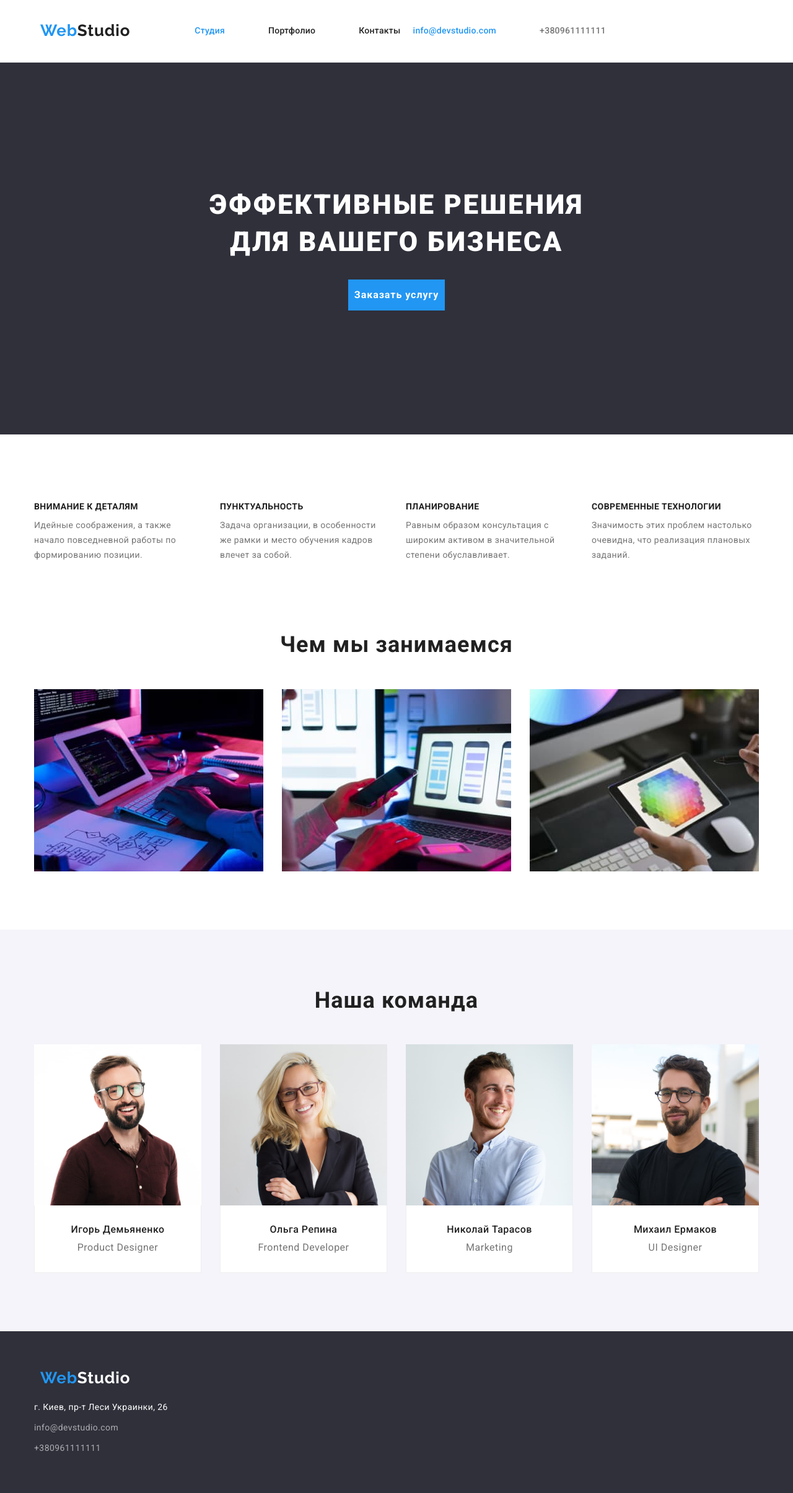
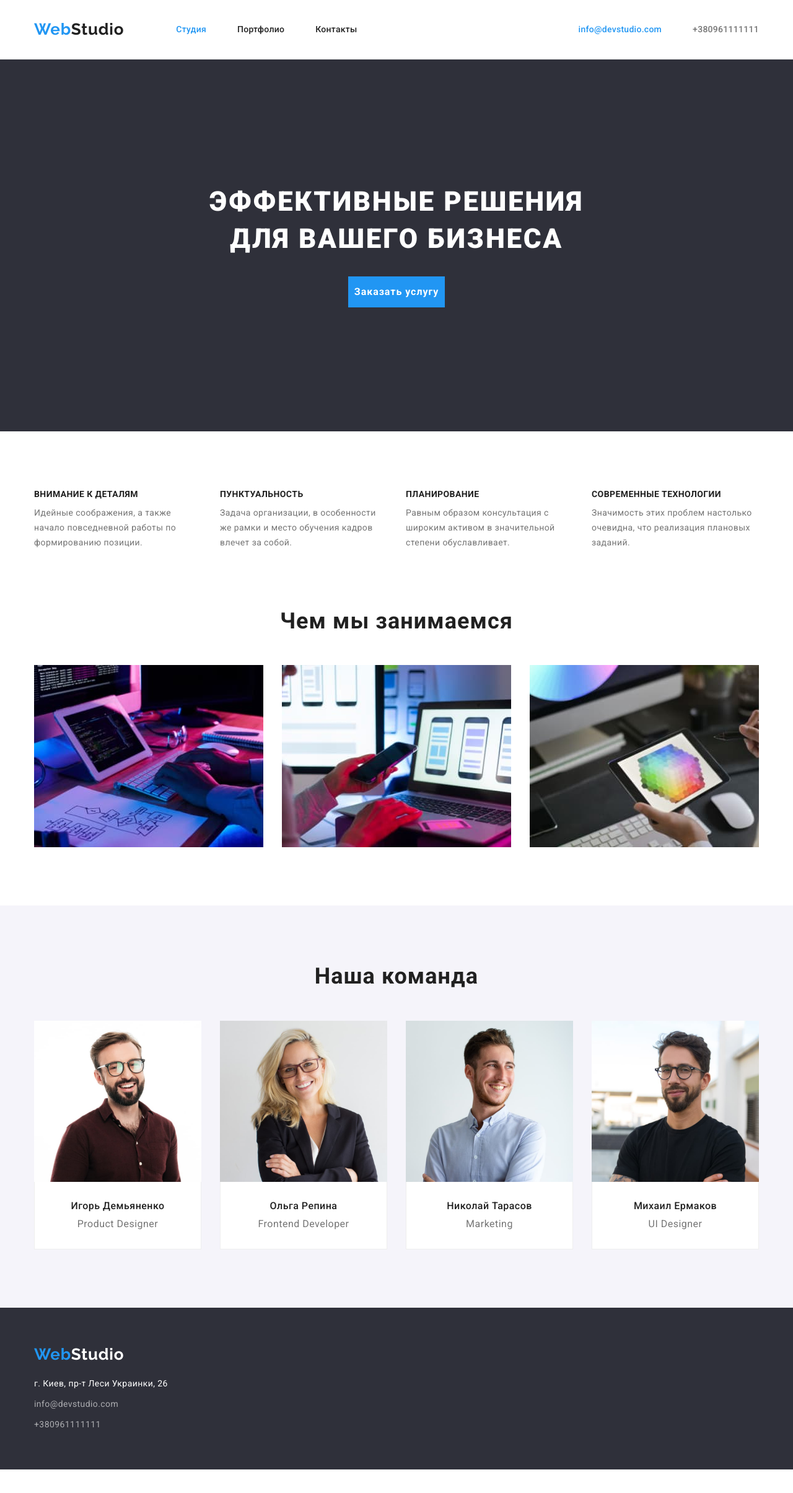
Before and after one commit to ineteta9/goit-markup-hw-03, a plain HTML site: page index.html in a window 1280 px wide. Shown: the whole page at 62% size. After the commit the page ends 2371 px from the top, so only its background shows below. Drawn offline with nearby package versions, Linux system fonts and the light colour scheme.

Commit message:
исправлен дз№3

```diff
--- a/css/style.css
+++ b/css/style.css
@@ -21,8 +21,6 @@ body {
 /* первая линия */
 header {
   border-bottom: 1px solid #ececec;
-  padding-top: 24px;
-  padding-bottom: 25px;
     }
 /*background: var(--white-color);
   color: var(--common-text-color);*/
@@ -39,10 +37,8 @@ ul {
   font-size: 26px;
   line-height: 1.2;
   letter-spacing: 0.03em;
-  padding-left: 10px;
-  padding-right: 10px;
-  padding-top: 10px;
-  padding-bottom: 10px;
+  padding-top: 24px;
+  padding-bottom: 25px;
 }
 
 .logo-style {
@@ -68,6 +64,10 @@ ul {
   align-items: center;
 }
 
+.main-nav a {
+  padding-top: 32px;
+  padding-bottom: 32px;}
+
 .site-nav,
 .contakt-nav {
   display: flex;
@@ -78,13 +78,6 @@ ul {
   letter-spacing: 0.02em;
   text-decoration: none;
 }
-.site-nav li,
-.contakt-nav li {
-  padding-left: 10px;
-  padding-right: 10px;
-  padding-top: 10px;
-  padding-bottom: 10px;
-}
 
 .site-nav li:not(:last-child),
 .contakt-nav li:not(:last-child) {
@@ -92,7 +85,7 @@ ul {
 }
 
 .contakt-nav {
-  margin-right: 331px;
+  margin-left: auto;
   }
 
 .site-nav a.link.current {
@@ -184,6 +177,7 @@ ul {
   padding-top: 10px;
   padding-bottom: 10px;
 }
+.btn:hover, .btn:focus {cursor: pointer;}
 
 h1,
 h2,
@@ -192,25 +186,22 @@ p {
   margin: 0;
 }
 
+/* Особенности */
 .sections {
   padding-top: 94px;
   padding-bottom: 94px;
 }
-/* Особенности */
+
 .details {
-  /*background: var(--white-color);*/
   background: var(--white-color);
   font-size: 14px;
   line-height: 1.71;
   letter-spacing: 0.03em;
-  padding-top: 15px;
-  padding-bottom: 15px;
+  padding-bottom: 0;
 }
 .holder {
   display: flex;
   flex-wrap: wrap;
-  height: 101px;
-  padding: 0;
   }
 
 .holder li {
@@ -237,7 +228,6 @@ p {
 /* Чем мы занимаемся */
 .about {
   background: var(--white-color);
-  padding-top: 94px;
   }
 
 .about-title {
@@ -258,8 +248,7 @@ p {
   margin-left: auto;
   margin-right: auto;
 }
-/*.about-item li {
-  padding: 0px;}*/
+
 .about-item li:not(:last-child) {
   margin-right: var(--card-set-gap);
 }
@@ -323,6 +312,16 @@ p {
   background: var(--home-color);
 }
 
+.logo-footer {
+  margin-right: 84px;
+  font-family: 'Raleway';
+  font-style: normal;
+  font-weight: 700;
+  font-size: 26px;
+  line-height: 1.2;
+  letter-spacing: 0.03em;
+  }
+
 a {
   text-decoration: none;
 }
@@ -364,16 +363,13 @@ a {
 .item-button {
   display: flex;
   justify-content: center;
-  padding-top: 94px;
-  padding-bottom: 50px;
+  margin-bottom: 50px;
 }
 .item-button :not(:last-child) {
   margin-right: 8px;}
 
 .item-button button {
   display: inline-block;
-  margin-left: auto;
-  margin-right: auto;
   height: 38px;
   font-family: 'Roboto';
   font-style: normal;
@@ -430,10 +426,6 @@ a {
 .elements {
   display: flex;
   flex-wrap: wrap;
-  list-style: none;
-  width: 1170px;
-  padding: 0;
-  margin: 0;
   margin-left: calc(-1 * var(--card-set-gap));
 }
 
@@ -448,12 +440,6 @@ a {
   margin-bottom: var(--card-set-gap);}
 .elements li:nth-child(3n) {margin-right: 0px;}*/
 
-h1,
-h2,
-h3,
-p {
-  margin: 0;
-}
 .elements .element-title {
   color: var(--title-text-color);
   font-weight: 700;
@@ -463,6 +449,7 @@ p {
 }
 
 .elements .text {
+  margin-top: 4px;
   color: var(--common-text-color);
   font-size: 16px;
   line-height: 1.87;
--- a/index.html
+++ b/index.html
@@ -40,8 +40,7 @@
           <button type="button" class="btn">Заказать услугу</button>
         </div>
        </section>
-       <div class="sections">
-       <section class="details">
+       <section class="sections details">
         <div class="container">
         <h2 hidden>Особенности</h2>
           <ul class="holder">
@@ -64,7 +63,7 @@
           </ul>
         </div>
         </section>
-      <section class="about">
+      <section class="sections about">
         <div class="container">
         <h2 class="about-title">Чем мы занимаемся</h2>
         <ul class="about-item">
@@ -84,7 +83,7 @@
         </div>
       </section>
     </div>
-    <section class="team">
+    <section class="sections team">
         <div class="container">
         <h2 class="team-title">Наша команда</h2>
         <ul class="team-item">
@@ -111,11 +110,10 @@
         </ul>
       </div>
      </section>
-    </main>
-  </body>
+    </body>
   <footer class="footer">
     <div class="container">
-    <a href="index.html" class="logo">
+    <a href="index.html" class="logo-footer">
       <span class="logo-style">Web</span><span class="foot-logo">Studio</span></a
     >
     <address class="footer-adres">
```
Also changed, not shown: portfolio.html (+7 -7 lines). Lines whose indentation alone changed are shown as unchanged.
